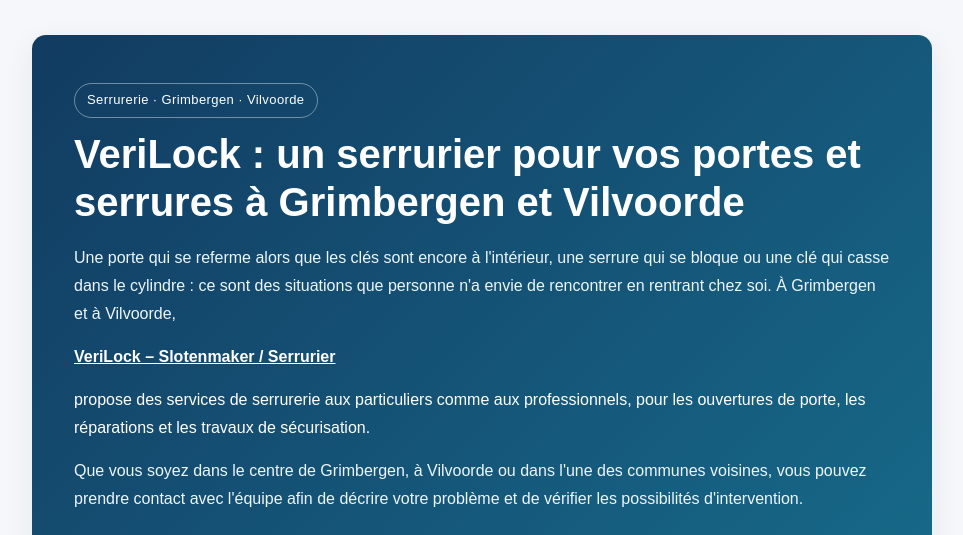
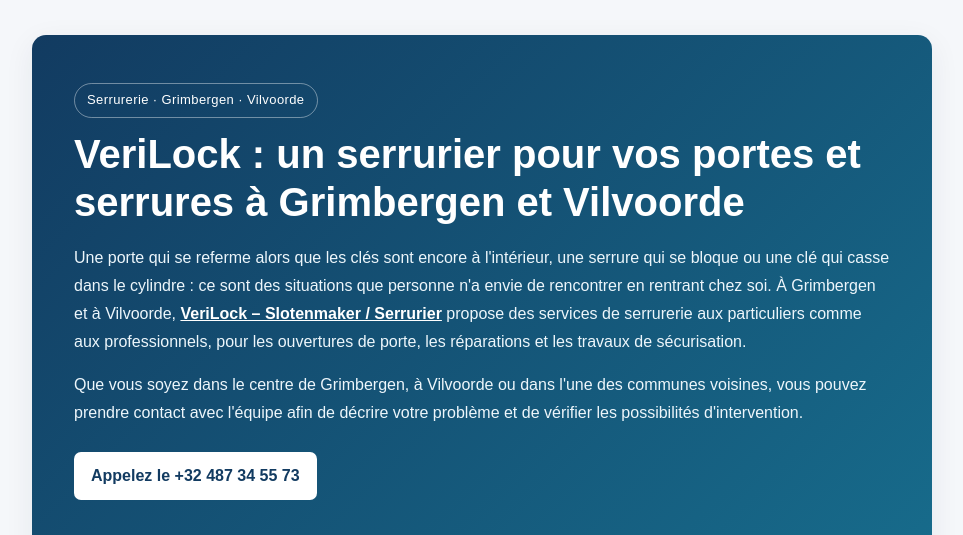
Before and after one commit to floalber/VeriLock-Slotenmaker-Serrurier, a plain HTML site: page index.html in a window 1280 px wide. Shown: the top 535 px of the page, without its empty margins (158-1121 px from the left). Drawn offline with Linux system fonts and the light colour scheme.

Commit message:
Update index.html

```diff
--- a/index.html
+++ b/index.html
@@ -271,9 +271,8 @@
       Une porte qui se referme alors que les clés sont encore à l'intérieur,
       une serrure qui se bloque ou une clé qui casse dans le cylindre :
       ce sont des situations que personne n'a envie de rencontrer en rentrant
-      chez soi. À Grimbergen et à Vilvoorde, <p><a href="https://share.google/j6YPvRc5CaIy6d9e9">VeriLock – Slotenmaker / Serrurier</a></p>
- propose des services
-      de serrurerie aux particuliers comme aux professionnels, pour les
+      chez soi. À Grimbergen et à Vilvoorde, <a href="https://share.google/j6YPvRc5CaIy6d9e9">VeriLock – Slotenmaker / Serrurier</a>
+ propose des services de serrurerie aux particuliers comme aux professionnels, pour les
       ouvertures de porte, les réparations et les travaux de sécurisation.
     </p>
 
```
